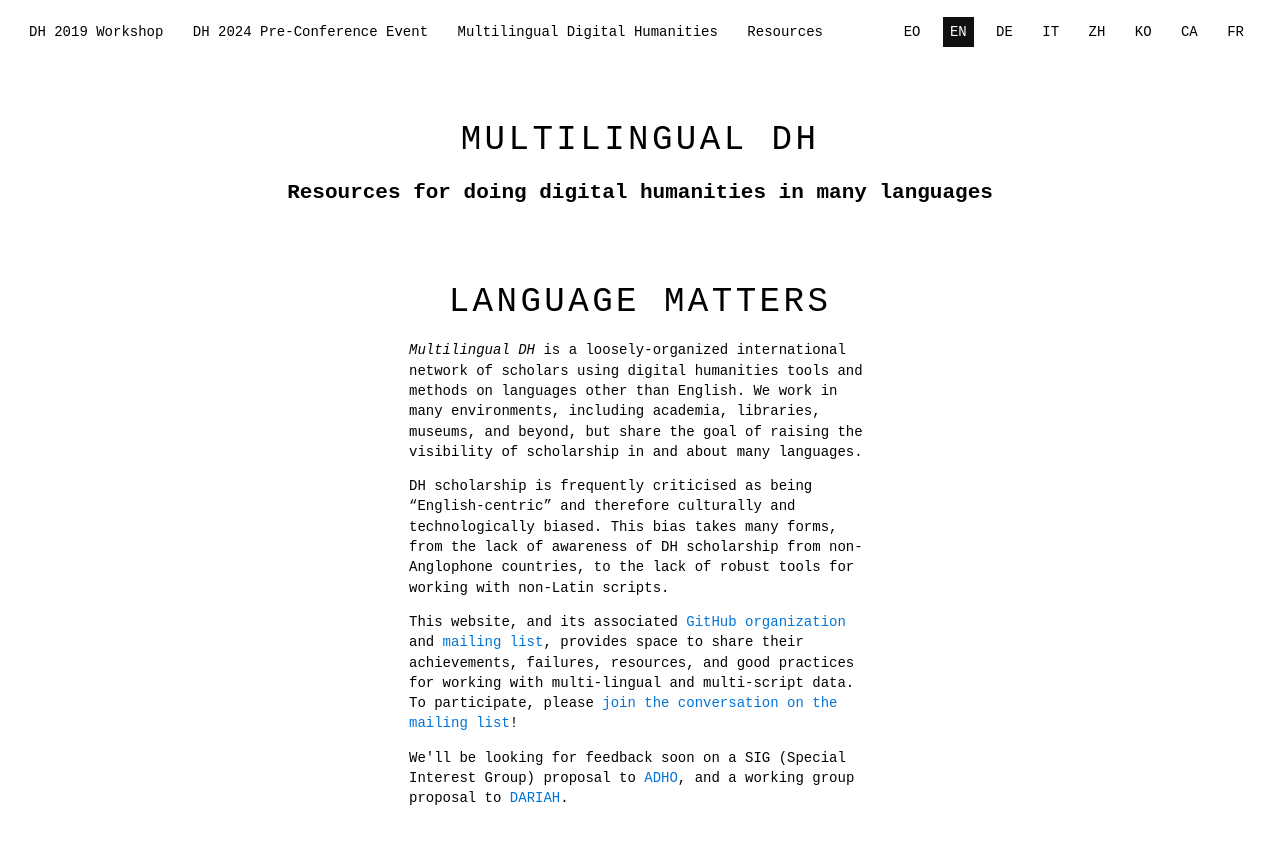
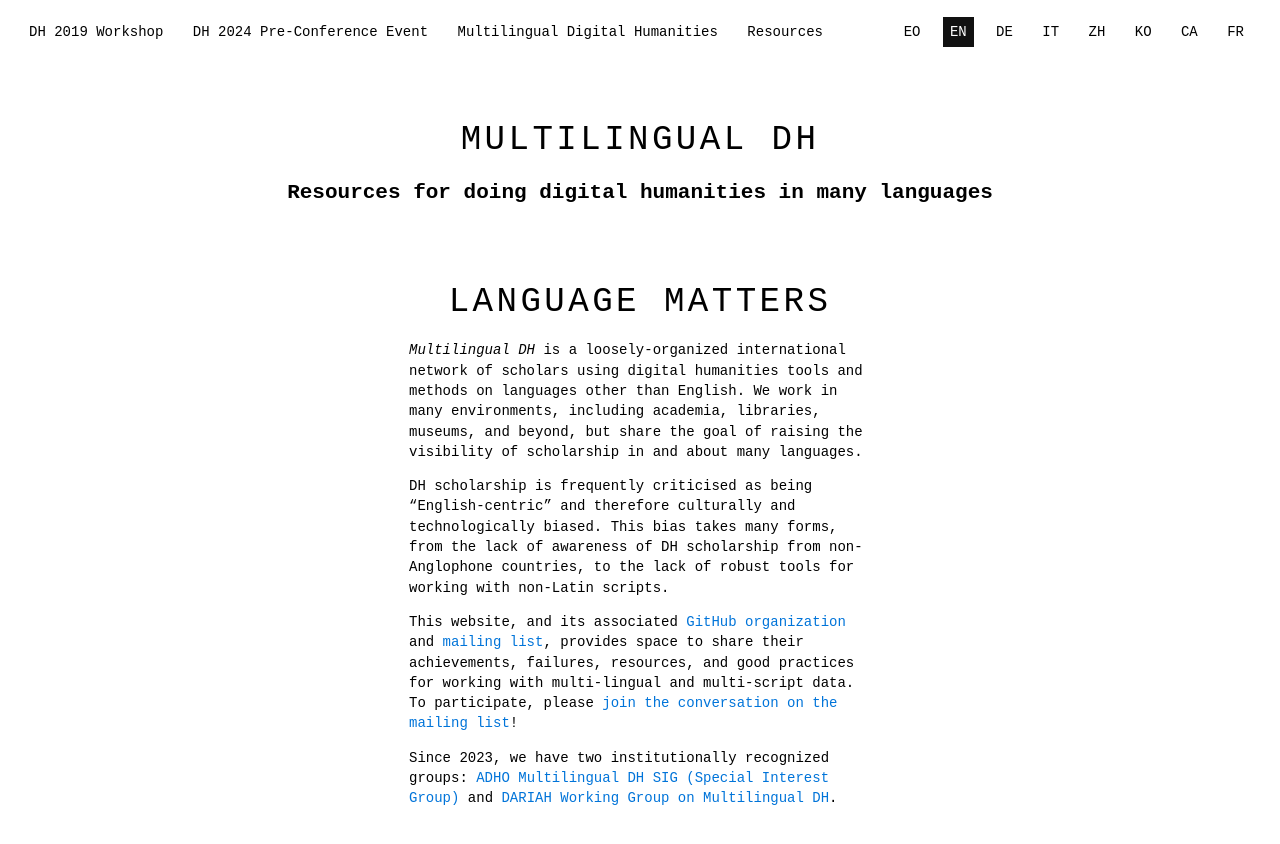
Before and after one commit to multilingual-dh/multilingual-dh.github.io, a Jekyll site: the page built from en/index.md, in a window 1280 px wide. Shown: the top 844 px of the page. Built offline with Jekyll 4.4.1, drawn with Linux system fonts in a browser that asks for light colours.

Commit message:
Update index.md
updated the adho and dariah info

```diff
--- a/en/index.md
+++ b/en/index.md
@@ -12,4 +12,4 @@ DH scholarship is frequently criticised as being "English-centric" and therefore
 
 This website, and its associated [GitHub organization](https://github.com/multilingual-dh) and [mailing list](https://mailman.stanford.edu/mailman/listinfo/multilingual-dh), provides space to share their achievements, failures, resources, and good practices for working with multi-lingual and multi-script data. To participate, please [join the conversation on the mailing list](https://mailman.stanford.edu/mailman/listinfo/multilingual-dh)!
 
-We\'ll be looking for feedback soon on a SIG (Special Interest Group) proposal to [ADHO](http://adho.org/), and a working group proposal to [DARIAH](https://www.dariah.eu/).
+Since 2023, we have two institutionally recognized groups: [ADHO Multilingual DH SIG (Special Interest Group)](https://adho.org/sigs/#multilingual-DH) and [DARIAH Working Group on Multilingual DH](https://multilingual.hypotheses.org/).
```
